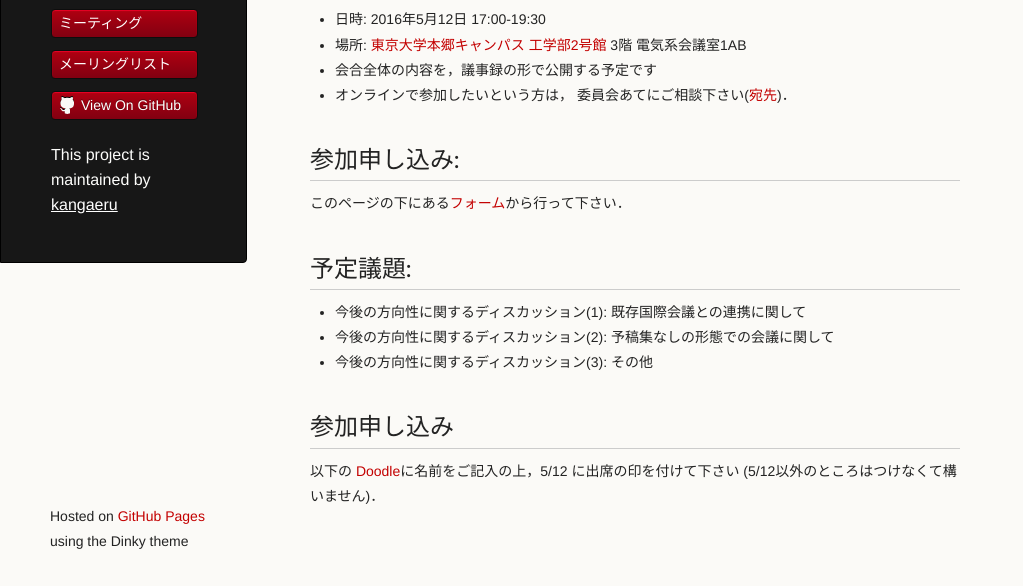
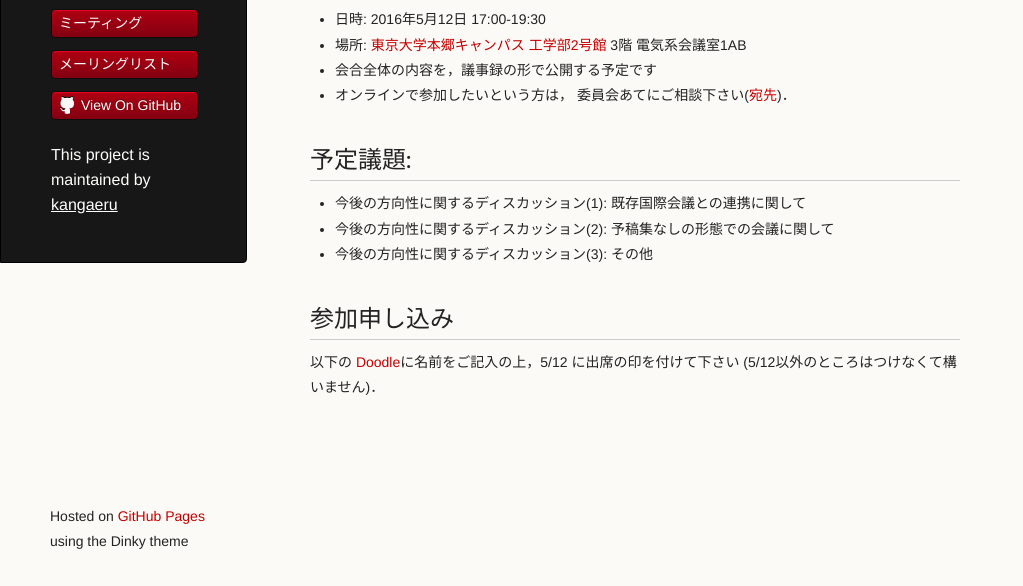
Before and after one commit to kangaeru/kangaeru, a plain HTML site: page docs/meeting2.html in a window 1280 px wide. Shown: the part 214-800 px from the top of the page, without its empty margins (0-1023 px from the left). Drawn offline with Linux system fonts and the light colour scheme.

```diff
--- a/docs/meeting2.html
+++ b/docs/meeting2.html
@@ -51,11 +51,6 @@
     委員会あてにご相談下さい(<a href=mailing_lists.html>宛先</a>)．</li>
 </ul>
 
-<h2>参加申し込み:</h2>
-<p>
-このページの下にある<a href=#registration_form>フォーム</a>から行って下さい．
-</p>
-
 <h2>予定議題:</h2>
 
 <ul>
```
